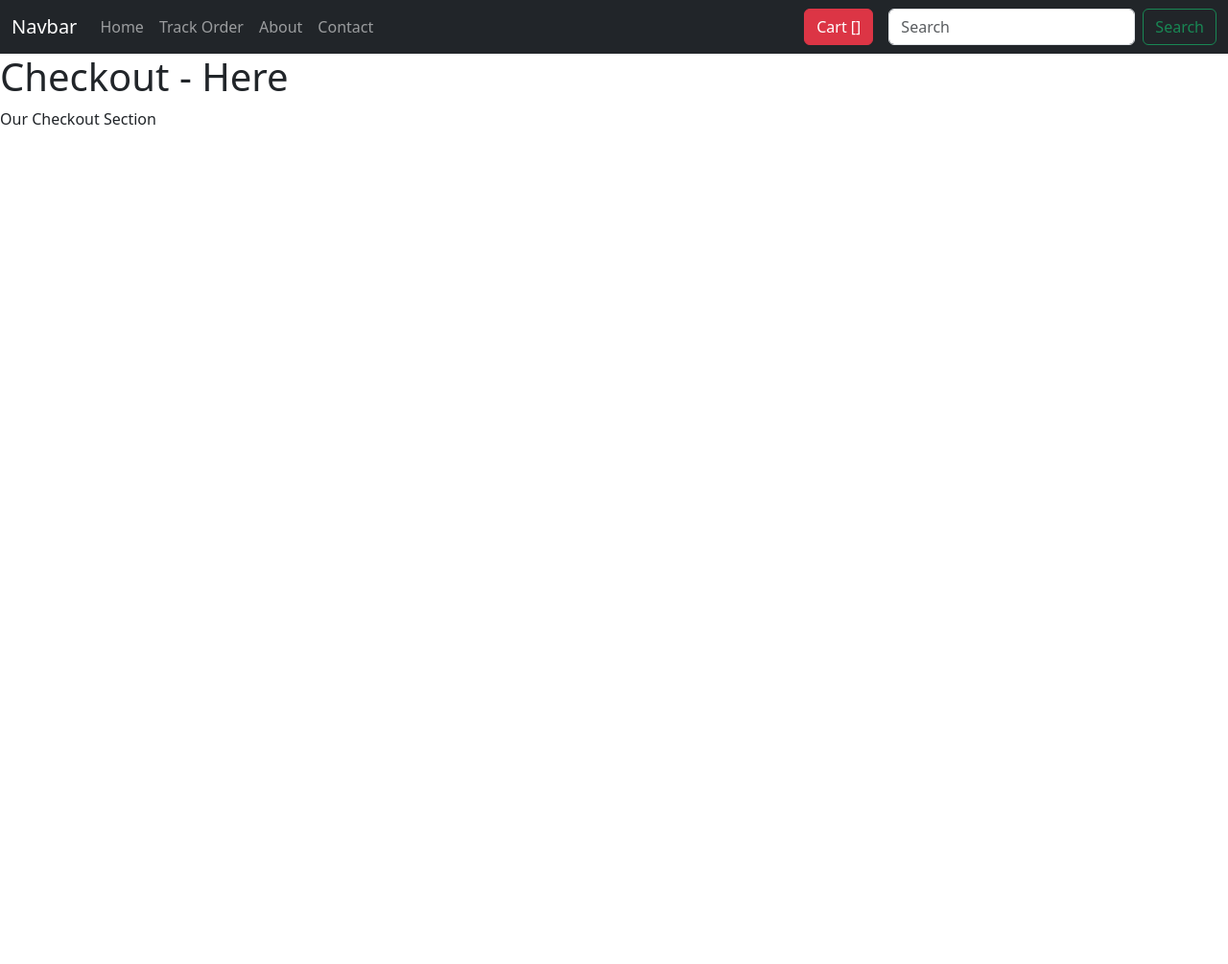
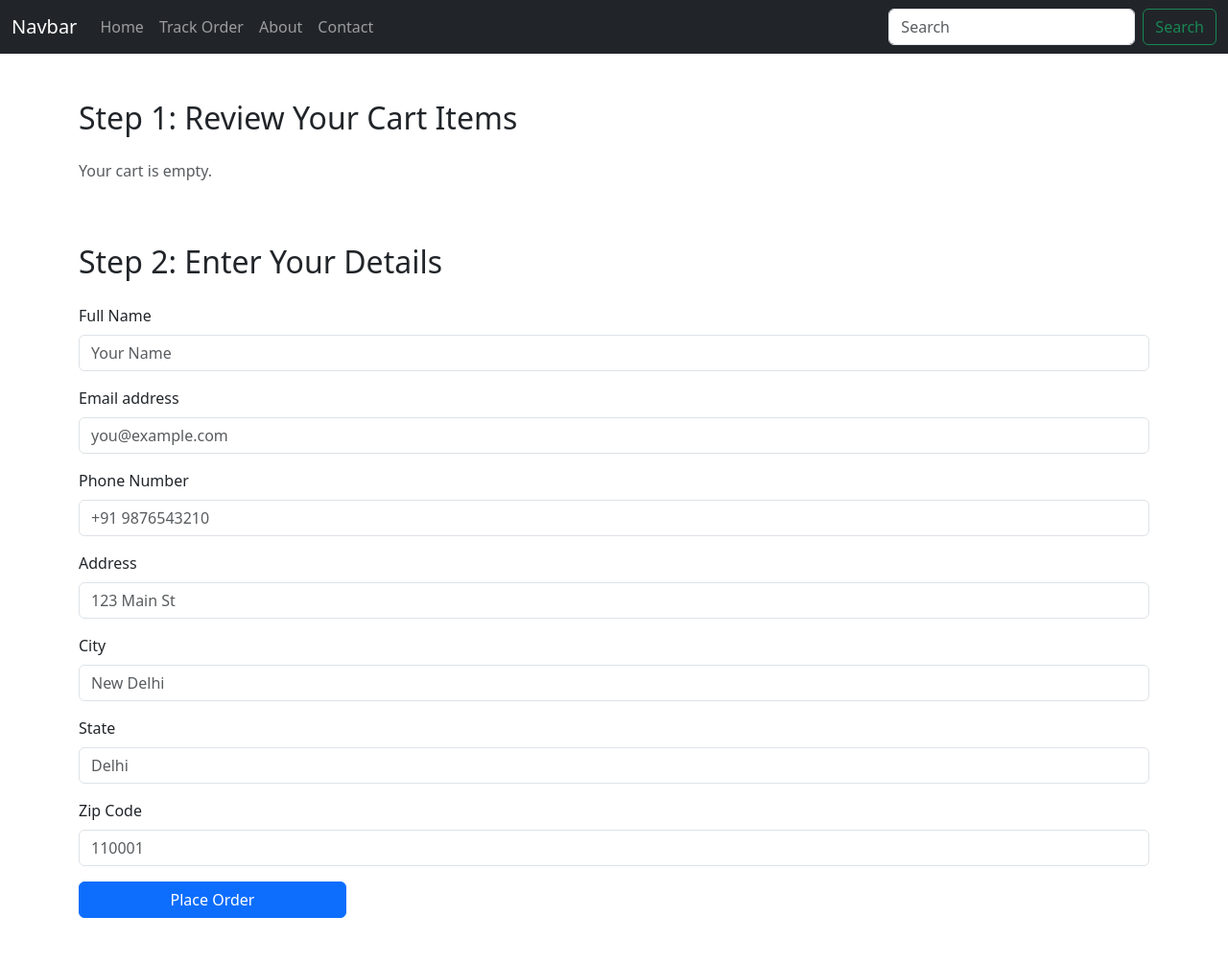
Before and after one commit to arpitkatiyar108/DjangoLearning-MAC, a Django app: page /shop/checkout/ in a window 1280 px wide. Shown: the whole page at 96% size. Before the commit the page ends 130 px from the top, so only its background shows below. Run offline with Django 5.2, Linux system fonts and the light colour scheme.

Commit message:
Complete-video-48: Create The Checkout Page

```diff
--- a/mac/shop/templates/shop/basic.html
+++ b/mac/shop/templates/shop/basic.html
@@ -34,8 +34,10 @@
         </li>
 
       </ul>
-        <button type="button" id="cart-items" class="btn btn-md btn-danger mx-3" data-html="true" data-bs-toggle="popover" data-bs-title="" data-bs-content=" ">Cart [<span id="cart-count"></span>] </button>
-      <form class="d-flex" role="search">
+        <div id="cart-container">
+
+        </div>
+        <form class="d-flex" role="search">
         <input class="form-control me-2" type="search" placeholder="Search" aria-label="Search"/>
         <button class="btn btn-outline-success" type="submit">Search</button>
       </form>
--- a/mac/shop/templates/shop/checkout.html
+++ b/mac/shop/templates/shop/checkout.html
@@ -1,6 +1,86 @@
 {% extends 'shop/basic.html' %}
-{% block title %}Checkout Page{% endblock %}
+{% load static %}
+
+{% block title %}Checkout{% endblock %}
+
 {% block body %}
-<h1>Checkout - Here</h1>
-<p>Our Checkout Section</p>
+<div class="container my-5">
+    <h2 class="mb-4">Step 1: Review Your Cart Items</h2>
+
+    <!-- Cart Items List -->
+    <div id="cart-items-checkout" class="list-group mb-5">
+        <!-- Items will be dynamically inserted via JS -->
+    </div>
+
+    <h2 class="mb-4">Step 2: Enter Your Details</h2>
+
+    <!-- Checkout Form -->
+    <form id="checkout-form" method="POST" action="{% url 'place_order' %}">
+        {% csrf_token %}
+        <div class="mb-3">
+            <label for="name" class="form-label">Full Name</label>
+            <input type="text" class="form-control" id="name" name="name" placeholder="Your Name" required>
+        </div>
+
+        <div class="mb-3">
+            <label for="email" class="form-label">Email address</label>
+            <input type="email" class="form-control" id="email" name="email" placeholder="you@example.com" required>
+        </div>
+
+        <div class="mb-3">
+            <label for="phone" class="form-label">Phone Number</label>
+            <input type="tel" class="form-control" id="phone" name="phone" placeholder="+91 9876543210" required>
+        </div>
+
+        <div class="mb-3">
+            <label for="address" class="form-label">Address</label>
+            <input type="text" class="form-control" id="address" name="address" placeholder="123 Main St" required>
+        </div>
+
+        <div class="mb-3">
+            <label for="city" class="form-label">City</label>
+            <input type="text" class="form-control" id="city" name="city" placeholder="New Delhi" required>
+        </div>
+
+        <div class="mb-3">
+            <label for="state" class="form-label">State</label>
+            <input type="text" class="form-control" id="state" name="state" placeholder="Delhi" required>
+        </div>
+
+        <div class="mb-3">
+            <label for="zip" class="form-label">Zip Code</label>
+            <input type="text" class="form-control" id="zip" name="zip" placeholder="110001" required>
+        </div>
+
+        <div class="d-flex justify-content-start">
+            <button type="submit" class="btn btn-primary w-25 text-center">Place Order</button>
+        </div>
+
+    </form>
+</div>
 {% endblock %}
+{% block js %}
+<script>
+document.addEventListener("DOMContentLoaded", function() {
+    const cart = JSON.parse(localStorage.getItem('cart')) || {};
+    const cartItemsContainer = document.getElementById('cart-items-checkout');
+
+    if (Object.keys(cart).length === 0) {
+        cartItemsContainer.innerHTML = `<p class="text-muted">Your cart is empty.</p>`;
+        return;
+    }
+
+    let html = '';
+    for (const [productId, item] of Object.entries(cart)) {
+        html += `
+            <div class="list-group-item d-flex justify-content-between align-items-center">
+                <span>${item.name}</span>
+                <span class="badge bg-primary rounded-pill">Qty: ${item.quantity}</span>
+            </div>
+        `;
+    }
+    cartItemsContainer.innerHTML = html;
+});
+</script>
+
+{% endblock %}
--- a/mac/shop/templates/shop/home.html
+++ b/mac/shop/templates/shop/home.html
@@ -236,6 +236,8 @@ Home Page
 
 {% block js %}
 <script>
+    let popOverHtml = '<button type="button" id="cart-items" class="btn btn-md btn-danger mx-3" data-html="true" data-bs-toggle="popover" data-bs-title="" data-bs-content=" ">Cart [<span id="cart-count"></span>] </button>';
+    document.getElementById('cart-container').innerHTML = popOverHtml;
   // ---------- 1. INITIAL CART SETUP ----------
   let cart = JSON.parse(localStorage.getItem('cart')) || {};
 
--- /dev/null
+++ b/mac/shop/templates/shop/place_order.html
@@ -0,0 +1,6 @@
+{% extends 'shop/basic.html' %}
+{% block title %}Place Order Page{% endblock %}
+{% block body %}
+<h1>Place Order - Here</h1>
+<p>Our Checkout Section</p>
+{% endblock %}
--- a/mac/shop/urls.py
+++ b/mac/shop/urls.py
@@ -10,5 +10,6 @@ urlpatterns = [
     path('search/', views.search_products, name='shop_search'),
     path('product/<int:id>/', views.product_detail, name='shop_product_detail'),
     path('checkout/', views.checkout, name='shop_checkout'),
+    path('place_order/', views.place_order, name='place_order'),
 
 ]
--- a/mac/shop/views.py
+++ b/mac/shop/views.py
@@ -57,3 +57,7 @@ def product_detail(request, id):
 # Checkout Page
 def checkout(request):
     return render(request, 'shop/checkout.html')
+
+# Place Order Page
+def place_order(request):
+    return render(request, 'shop/place_order.html')
```
